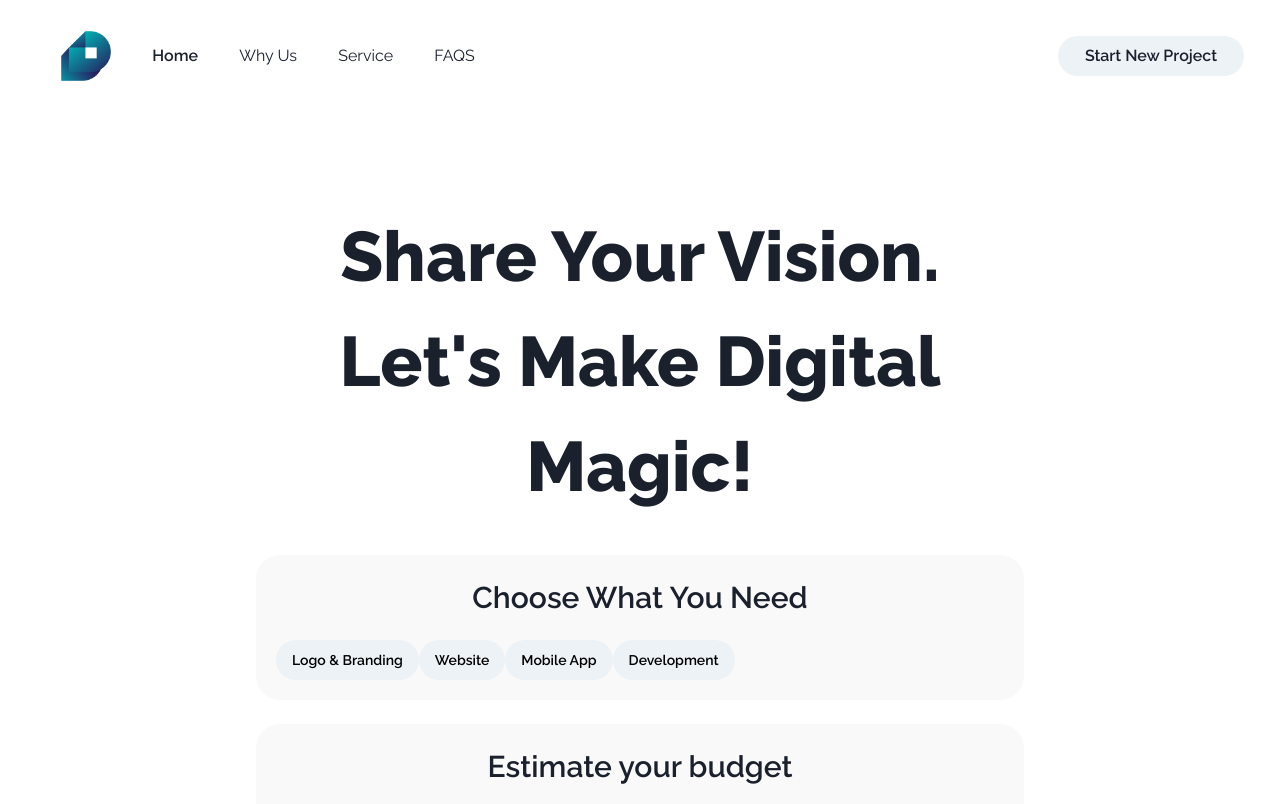
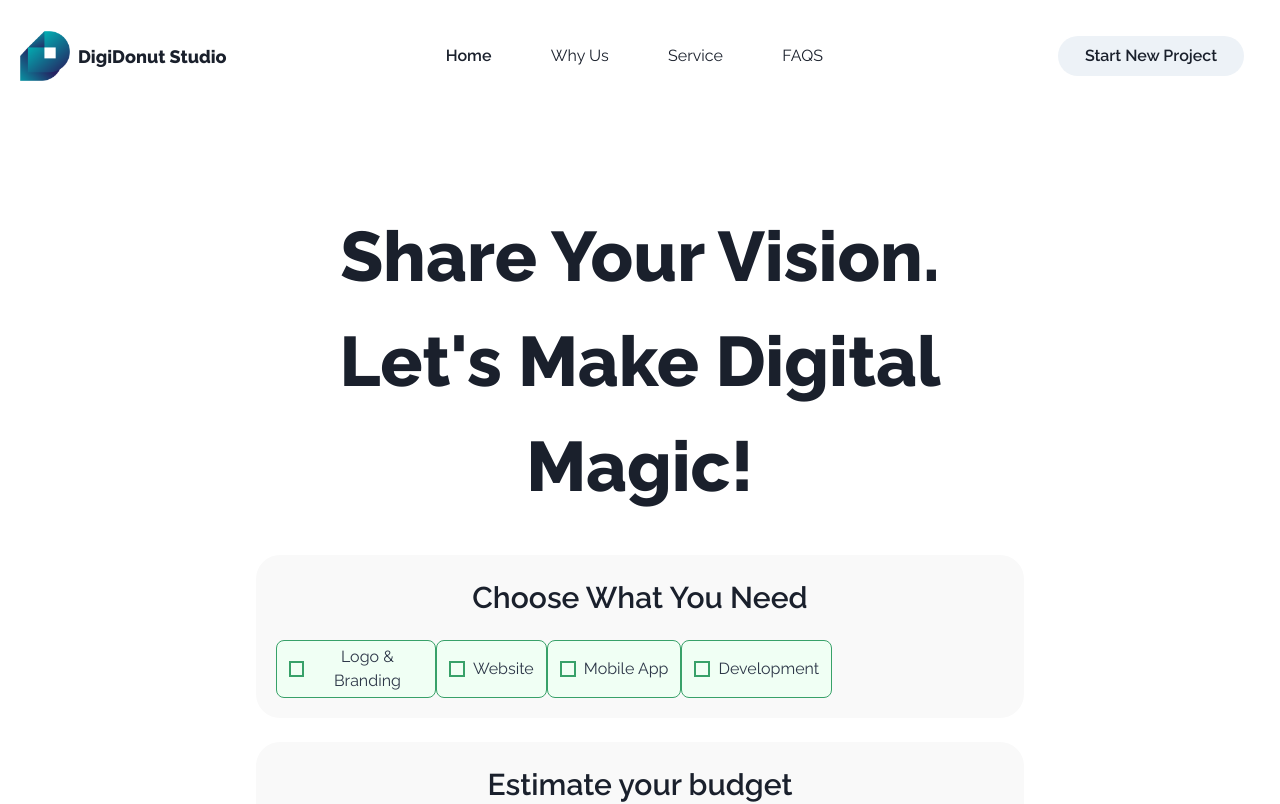
Before and after one commit to optimusinhisprime/digidonut, a React (Create React App) app: page /contact-us in a window 1280 px wide. Shown: the top 804 px of the page. Built offline with nearby package versions, Linux system fonts and the light colour scheme; a web font is replaced by a local one.

Commit message:
Update contact us form

```diff
--- /dev/null
+++ b/src/components/ContactUsForm/ServiceCardCheckboxGroup.tsx
@@ -0,0 +1,69 @@
+import {
+  useCheckbox,
+  chakra,
+  Flex,
+  useCheckboxGroup,
+  Stack,
+  Text,
+  Box,
+} from "@chakra-ui/react";
+
+export default function ServicesOfferedCheckboxGroup() {
+  function CustomCheckbox(props: any) {
+    const { state, getCheckboxProps, getInputProps, getLabelProps, htmlProps } =
+      useCheckbox(props);
+
+    return (
+      <chakra.label
+        display="flex"
+        flexDirection="row"
+        alignItems="center"
+        gridColumnGap={2}
+        maxW="40"
+        bg="green.50"
+        border="1px solid"
+        borderColor="green.500"
+        rounded="lg"
+        px={3}
+        py={1}
+        cursor="pointer"
+        {...htmlProps}
+      >
+        <input {...getInputProps()} hidden />
+        <Flex
+          alignItems="center"
+          justifyContent="center"
+          border="2px solid"
+          borderColor="green.500"
+          w={4}
+          h={4}
+          {...getCheckboxProps()}
+        >
+          {state.isChecked && <Box w={2} h={2} bg="green.500" />}
+        </Flex>
+        <Text color="gray.700" {...getLabelProps()}>
+          {props.value}
+        </Text>
+      </chakra.label>
+    );
+  }
+
+  const { value, getCheckboxProps } = useCheckboxGroup({
+    defaultValue: [""],
+  });
+
+  const servicesOfferedList = [
+    "Logo & Branding",
+    "Website",
+    "Mobile App",
+    "Development",
+  ];
+
+  return (
+    <Flex direction="row">
+      {servicesOfferedList.map((service) => {
+        return <CustomCheckbox {...getCheckboxProps({ value: service })} />;
+      })}
+    </Flex>
+  );
+}
--- a/src/components/ContactUsForm/ServicesOffered.tsx
+++ b/src/components/ContactUsForm/ServicesOffered.tsx
@@ -3,6 +3,7 @@ import { Text } from "@chakra-ui/react";
 import React, { SetStateAction } from "react";
 import FormItem from "./ServicesFormItem";
 import { ServicesWanted } from "../../pages/ContactUs";
+import ServicesOfferedCheckboxGroup from "./ServiceCardCheckboxGroup";
 
 interface ServicesOfferedProps {
   setServicesWanted: React.Dispatch<React.SetStateAction<ServicesWanted>>;
@@ -11,12 +12,6 @@ interface ServicesOfferedProps {
 export default function ServicesOffered({
   setServicesWanted,
 }: ServicesOfferedProps) {
-  const servicesOfferedList = [
-    "Logo & Branding",
-    "Website",
-    "Mobile App",
-    "Development",
-  ];
   return (
     <Flex
       p="5"
@@ -30,15 +25,7 @@ export default function ServicesOffered({
         Choose What You Need
       </Text>
       <Flex mt="5" flexWrap="wrap">
-        {servicesOfferedList.map((service) => {
-          return (
-            <FormItem
-              setServicesWanted={setServicesWanted}
-              key={service}
-              title={service}
-            />
-          );
-        })}
+        <ServicesOfferedCheckboxGroup />
       </Flex>
     </Flex>
   );
--- a/src/components/Navbar/Navbar.tsx
+++ b/src/components/Navbar/Navbar.tsx
@@ -14,17 +14,25 @@ export default function Navbar() {
       justifyContent="space-between"
       alignItems="center"
     >
-      <Flex alignItems="center" w="40%" justifyContent="space-evenly">
+      <Flex
+        onClick={() => {
+          navigate("/");
+        }}
+        alignItems="center"
+        cursor="pointer"
+      >
         <Image
-          onClick={() => {
-            navigate("/");
-          }}
-          cursor="pointer"
           boxSize="50px"
           objectFit="cover"
           src={SiteLogo}
           alt="Dan Abramov"
         />
+        <Text fontSize="large" fontWeight="bold" ml="2">
+          DigiDonut Studio
+        </Text>
+      </Flex>
+
+      <Flex w="40%" justifyContent="space-evenly">
         <Link to="/">
           <Text fontWeight="semibold">Home</Text>
         </Link>
@@ -32,7 +40,6 @@ export default function Navbar() {
         <Link to="/#services">Service</Link>
         <Link to="/#faq">FAQS</Link>
       </Flex>
-
       <ContactUsModal />
     </Flex>
   );
```
